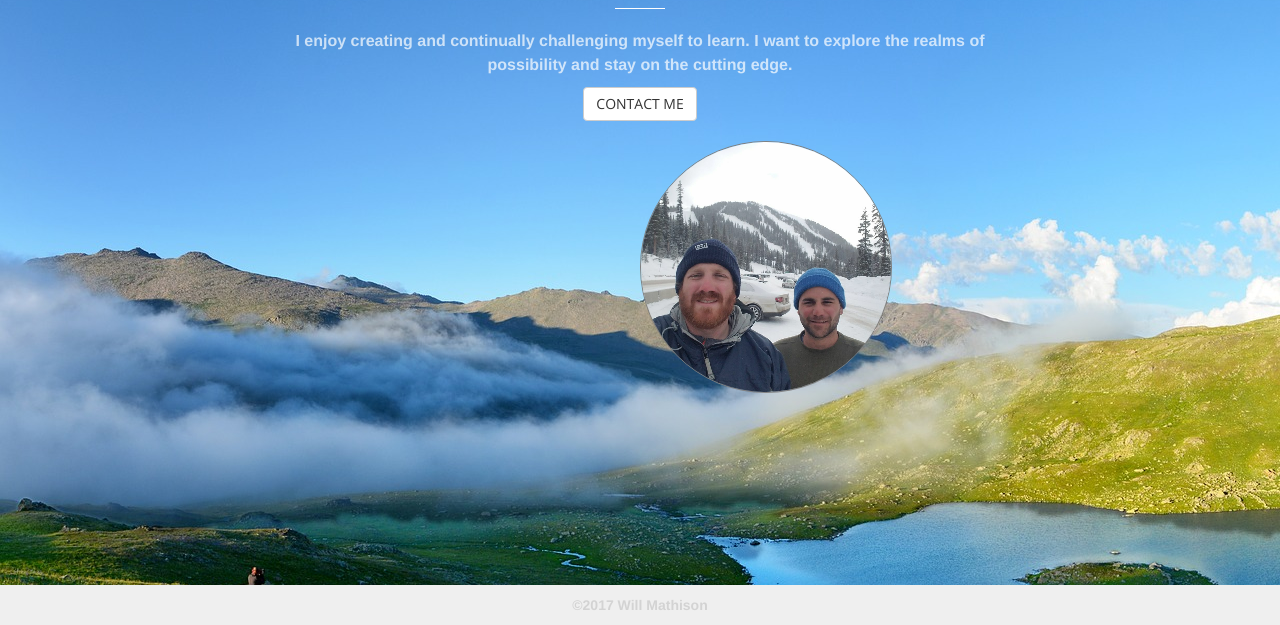
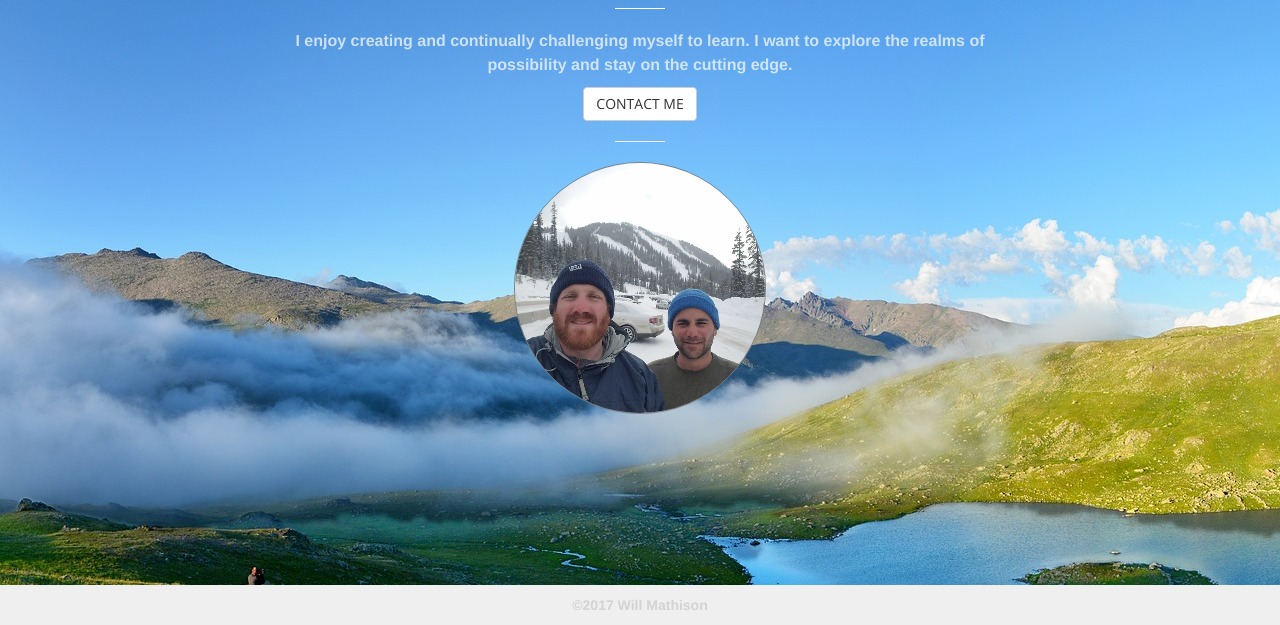
Before and after one commit to rmathison/Bootstrap-Portfolio, a plain HTML site: page index.about.html in a window 1280 px wide. Shown: the part 175-800 px from the top of the page. Drawn offline with nearby package versions, Linux system fonts and the light colour scheme; files that its build step writes are made by us from their sources.

Commit message:
bootstrap-portfolio

```diff
--- a/index.about.html
+++ b/index.about.html
@@ -77,11 +77,12 @@
                     <hr class="light">
                     <p class="text-faded">I enjoy creating and continually challenging myself to learn.  I want to explore the realms of possibility and stay on the cutting edge.</p>
                     <a href="#contact" class="page-scroll btn btn-default btn-xl sr-button">Contact Me</a>
-
+                    <hr>
+                    <a href="index.2.html">
+                    <img id="img1" src="maxwill.jpg"></a>
                 </div>
             </div>
-        </div><a href="index.2.html">
- <img id="img1" src="maxwill.jpg"></a>
+        </div>
     </section>
 
     <section class="footer">
--- a/landing-page.css
+++ b/landing-page.css
@@ -199,8 +199,6 @@ p.copyright {
 }
 
 #img1 {
-margin-left: 640px;
-margin-top: 20px;
 border: 1px solid grey;
 border-radius: 60%;
 }
```
Also changed, not shown: contact.html (+2 -3 lines).
